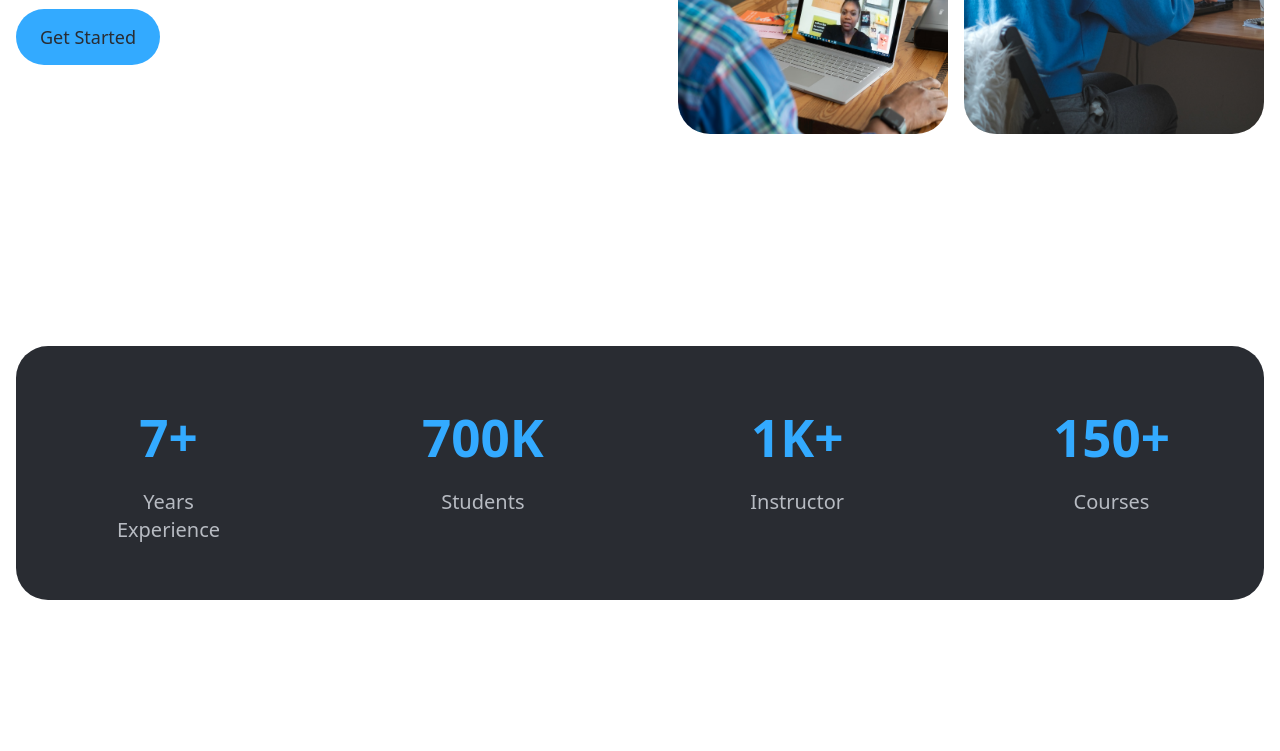
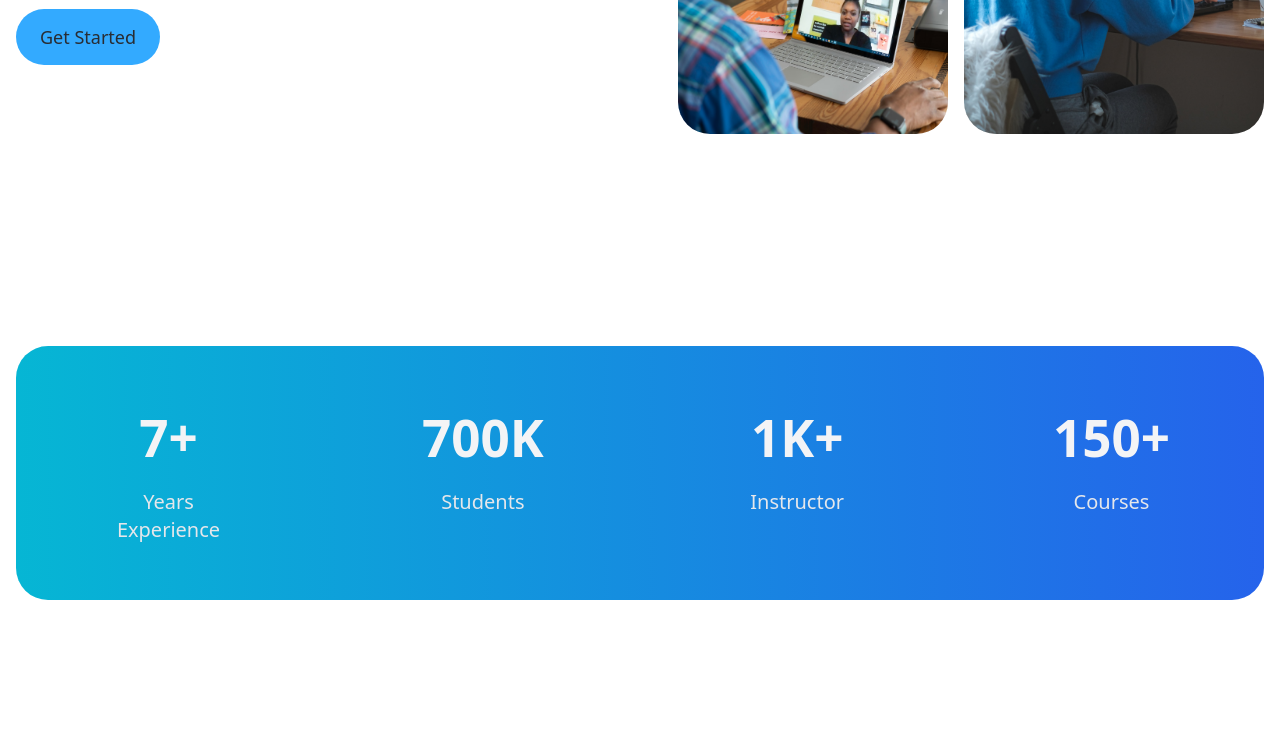
Before and after one commit to TeguhBagasM/thievcourse, a React (Vite) app: page / in a window 1280 px wide. Shown: the part 524-1275 px from the top of the page. Built offline with nearby package versions, Linux system fonts and the light colour scheme.

Commit message:
changes colors

```diff
--- a/src/components/Statistics.jsx
+++ b/src/components/Statistics.jsx
@@ -12,14 +12,11 @@ const Statistics = () => {
       className="py-[70px]"
     >
       <div className="container">
-        <div className="flex flex-wrap items-start justify-center gap-8 px-20 lg:justify-between rounded-4xl bg-gray-10 py-14 ">
+        <div className="flex flex-wrap items-start justify-center gap-8 px-20 lg:justify-between rounded-4xl bg-gradient-to-r from-cyan-500 to-blue-600 dark:from-cyan-600 dark:to-blue-900 text-gray-100 py-14 ">
           {statistics?.map((sta, index) => (
-            <div
-              key={index}
-              className="w-[145px] flex flex-col items-center gap-y-4"
-            >
-              <h1 className="text-h1 text-primary-50">{sta.number}</h1>
-              <p className="text-xl text-center text-gray-90">{sta.text}</p>
+            <div key={index} className="w-[145px] flex flex-col items-center gap-y-4">
+              <h1 className="text-h1 text-gray-100">{sta.number}</h1>
+              <p className="text-xl text-center text-gray-200">{sta.text}</p>
             </div>
           ))}
         </div>
--- a/src/sections/About.jsx
+++ b/src/sections/About.jsx
@@ -17,12 +17,12 @@ const About = () => {
             className="flex flex-col gap-y-8 lg:w-[53%] w-auto flex-shrink-0 text-center lg:text-start   "
           >
             <div className="flex flex-col gap-y-4">
-              <h2 className="relative section-title-after text-h2 text-gray-10">
+              <h2 className="relative section-title-after text-h2 text-gray-10 dark:text-gray-100">
                 Your Trusted Source for Quality Online Education
               </h2>
-              <p className="text-base font-medium text-gray-60">
-                Charting a Path from Passion to Excellence in Online Education –
-                Guiding You Toward Your Aspirations and Lifelong Learning Goals
+              <p className="text-base font-medium text-gray-60 dark:text-gray-300">
+                Charting a Path from Passion to Excellence in Online Education – Guiding You Toward
+                Your Aspirations and Lifelong Learning Goals
               </p>
             </div>
 
--- a/src/sections/Hero.jsx
+++ b/src/sections/Hero.jsx
@@ -15,12 +15,12 @@ const Hero = () => {
             className="flex flex-col items-center text-center gap-y-8 lg:text-start lg:items-start"
           >
             <div className="flex flex-col gap-y-8">
-              <h2 className="section-title-before section-title-after text-h1 text-gray-10">
+              <h2 className="section-title-before section-title-after text-h1 text-gray-10 dark:text-gray-100">
                 Unlock Your Potential With Our Diverse Online Courses
               </h2>
-              <p className="text-base font-medium text-gray-60">
-                Explore a world of knowledge and skills at your fingertips, from
-                business and technology to the arts and beyond
+              <p className="text-base font-medium text-gray-60 dark:text-gray-300">
+                Explore a world of knowledge and skills at your fingertips, from business and
+                technology to the arts and beyond
               </p>
             </div>
             <button type="button" className="btn btn-primary">
@@ -38,11 +38,7 @@ const Hero = () => {
           >
             <div className="grid grid-cols-[minmax(70px,_230px)_minmax(70px,_240px)] grid-rows-[auto_auto] sm:grid-cols-[240px_270px] sm:grid-rows-[220px_220px] xl:grid-cols-[270px_300px] xl:grid-rows-[250px_250px] gap-4">
               <img src={hero01} className="rounded-4xl" alt="" />
-              <img
-                src={hero02}
-                className="row-span-2 rounded-4xl"
-                alt=""
-              />{" "}
+              <img src={hero02} className="row-span-2 rounded-4xl" alt="" />{" "}
               <img src={hero03} className="rounded-4xl" alt="" />{" "}
             </div>
 
```
